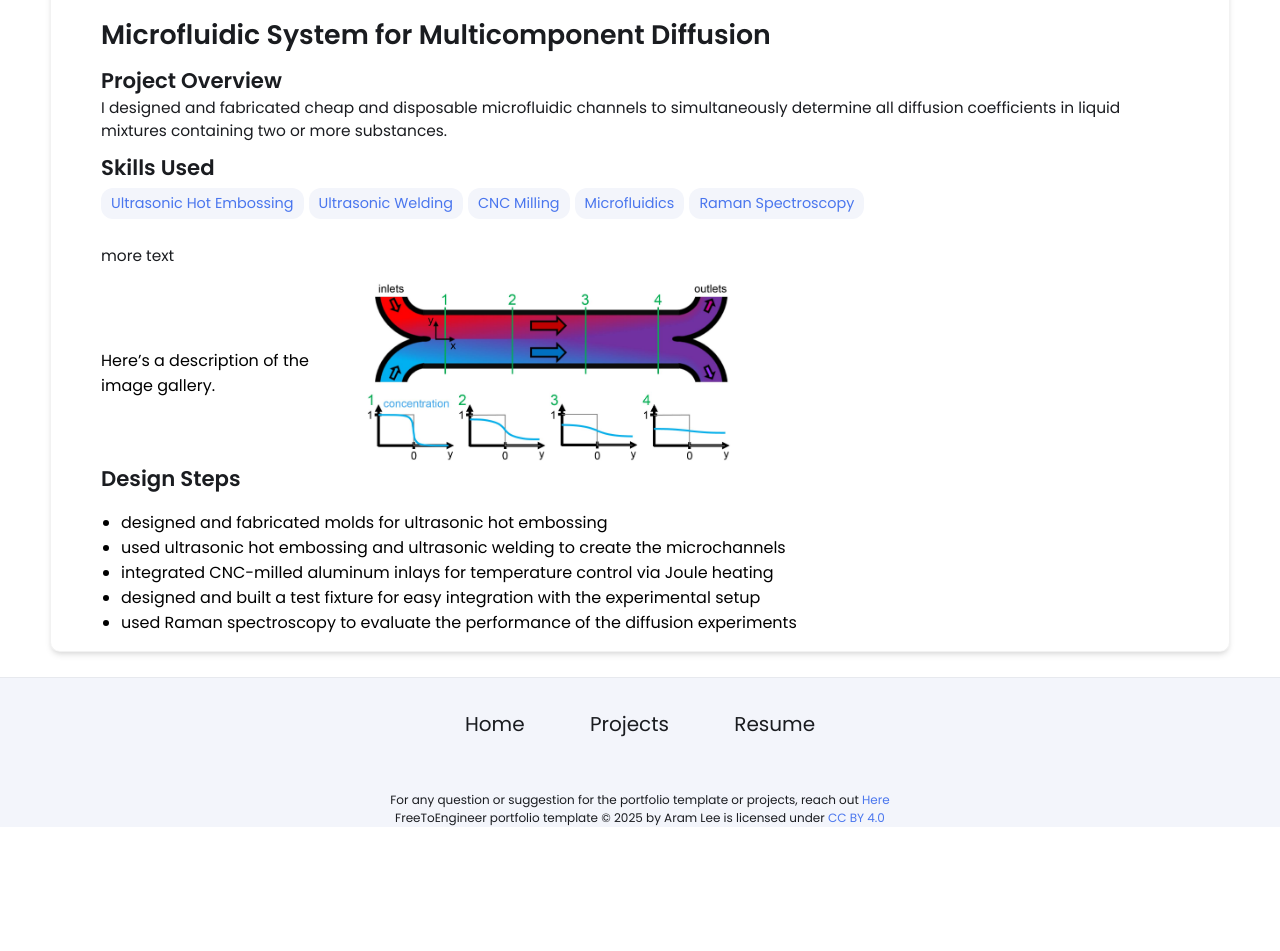
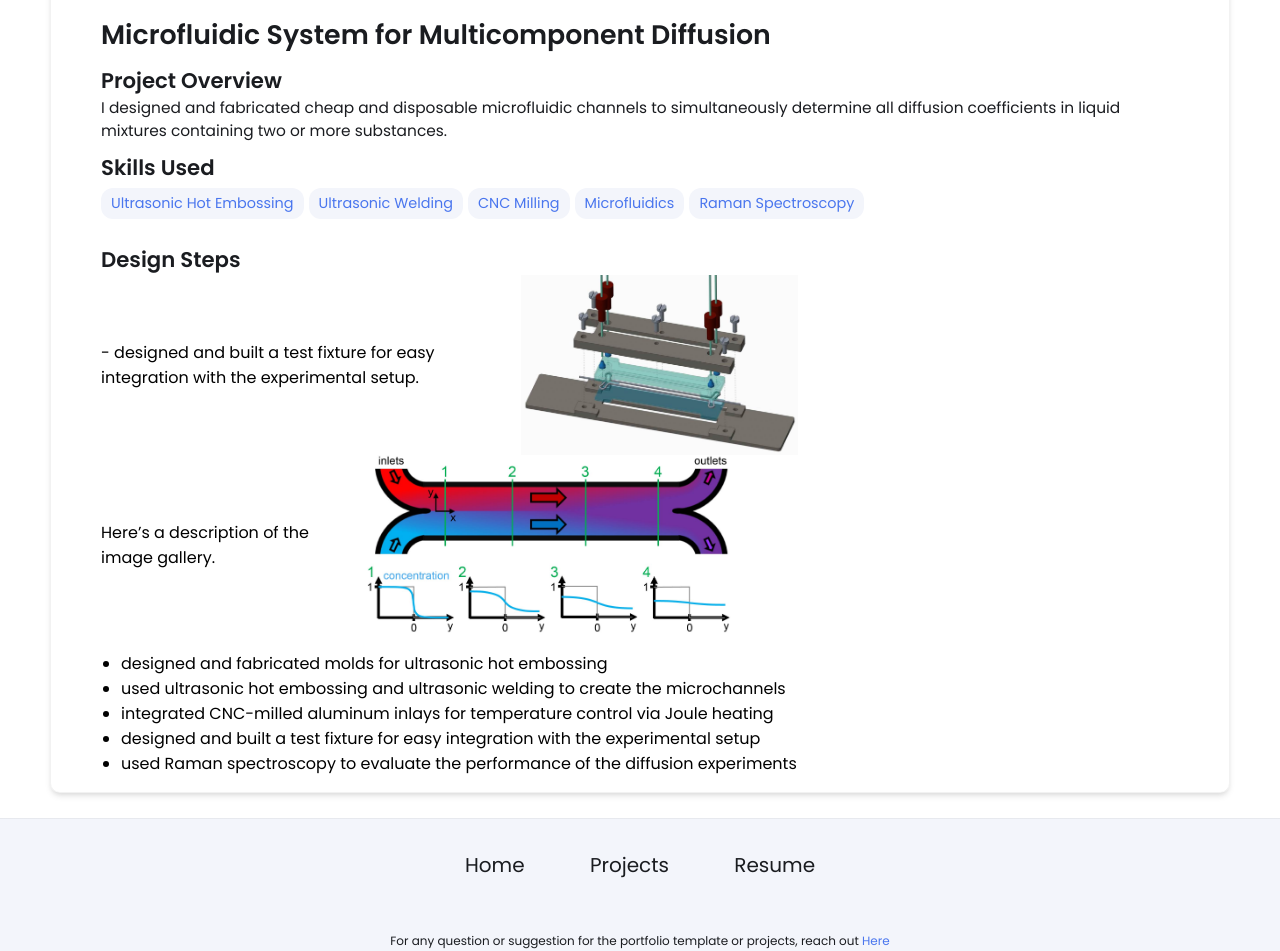
Before and after one commit to HagenGress/HagenGress.github.io, a Jekyll site: the page built from _projects/microfluidic-channel/index.md, in a window 1280 px wide. Shown: the part 492-1443 px from the top of the page. Built offline with Jekyll 4.4.1, drawn with Linux system fonts in a browser that asks for light colours; before the commit the page ends 1319 px from its top, so only the background shows below that.

Commit message:
Update index.md

```diff
--- a/_projects/microfluidic-channel/index.md
+++ b/_projects/microfluidic-channel/index.md
@@ -12,9 +12,10 @@ skills:
 main-image: /Diffusion_Microchannel.png
 ---
 
-more text
+## Design Steps
+{% include image-gallery.html images="TestFixture.jpg" height="180" alignment="right" caption="- designed and built a test fixture for easy integration with the experimental setup." %}
 {% include image-gallery.html images="Abb2-5.jpg" height="180" alignment="right" caption="Here’s a description of the image gallery." %}
-## Design Steps
+
 - designed and fabricated molds for ultrasonic hot embossing
 - used ultrasonic hot embossing and ultrasonic welding to create the microchannels
 - integrated CNC-milled aluminum inlays for temperature control via Joule heating
```
